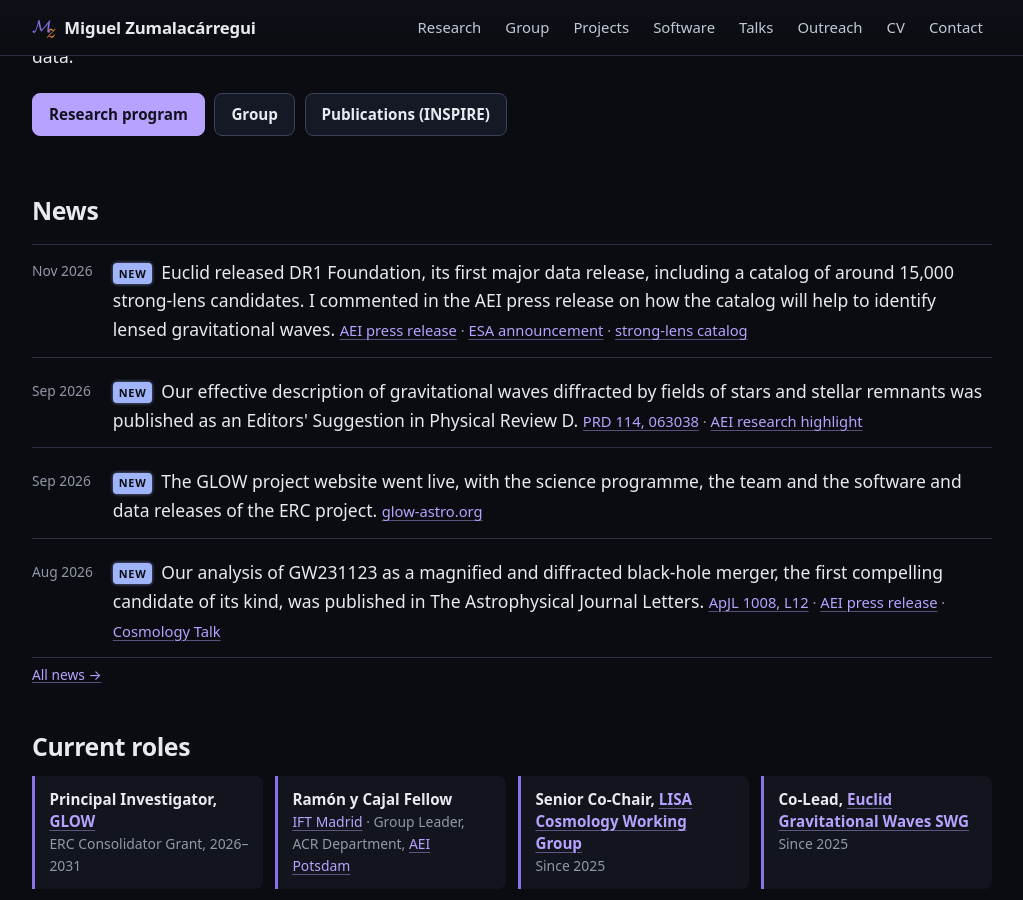
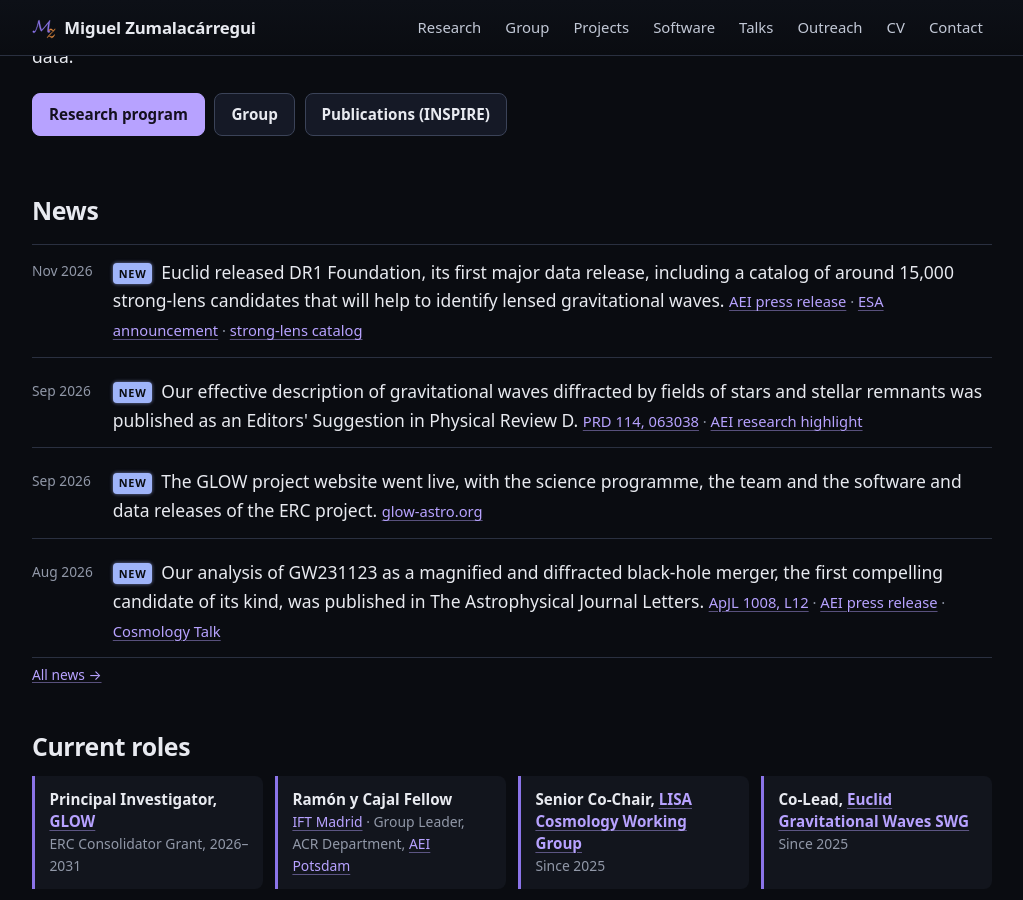
Before and after one commit to miguelzuma/miguelzuma.github.io, a Jekyll site: the page built from index.html, in a window 1280 px wide and 900 px high, scrolled down 308 px. Shown: the whole window, without its empty margins (128-1151 px from the left). Built offline with Jekyll 4.4.1, drawn with Linux system fonts in a browser that asks for light colours.

Commit message:
News: the Euclid item without the first person
Co-Authored-By: Claude Opus 5.5 <noreply@anthropic.com>
Claude-Session: https://claude.ai/code/session_01UmrXYUNfVgWH1kSXdBqDrJ

```diff
--- a/_data/news.yml
+++ b/_data/news.yml
@@ -17,9 +17,8 @@
 - date: 2026-11-12
   text: >-
     Euclid released DR1 Foundation, its first major data release, including a
-    catalog of around 15,000 strong-lens candidates. I commented in the AEI
-    press release on how the catalog will help to identify lensed
-    gravitational waves.
+    catalog of around 15,000 strong-lens candidates that will help to identify
+    lensed gravitational waves.
   links:
     - text: "AEI press release"
       url: "https://www.aei.mpg.de/1525988/euclid-lays-the-foundation-for-its-best-ever-3d-map-of-the-universe"
```
